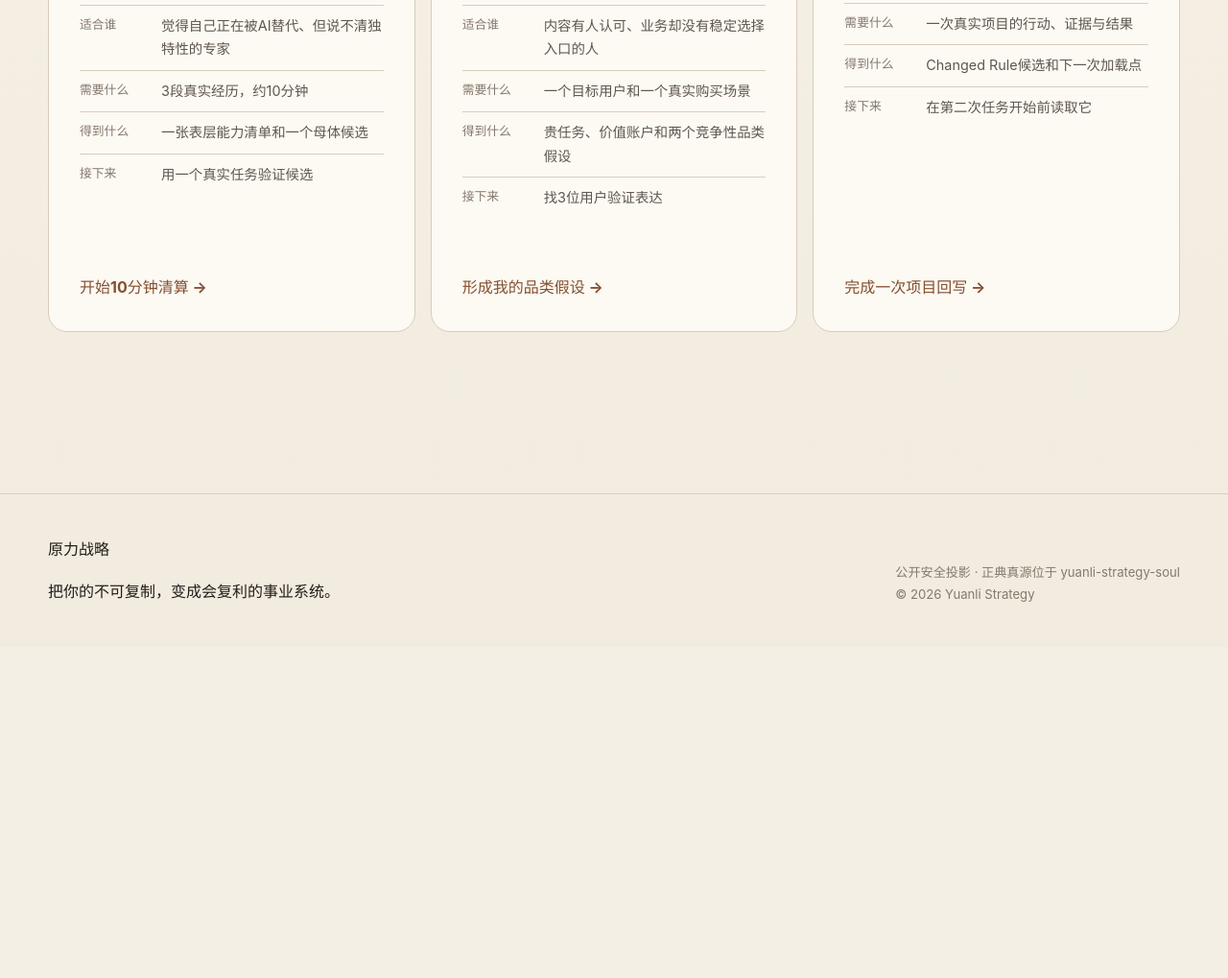
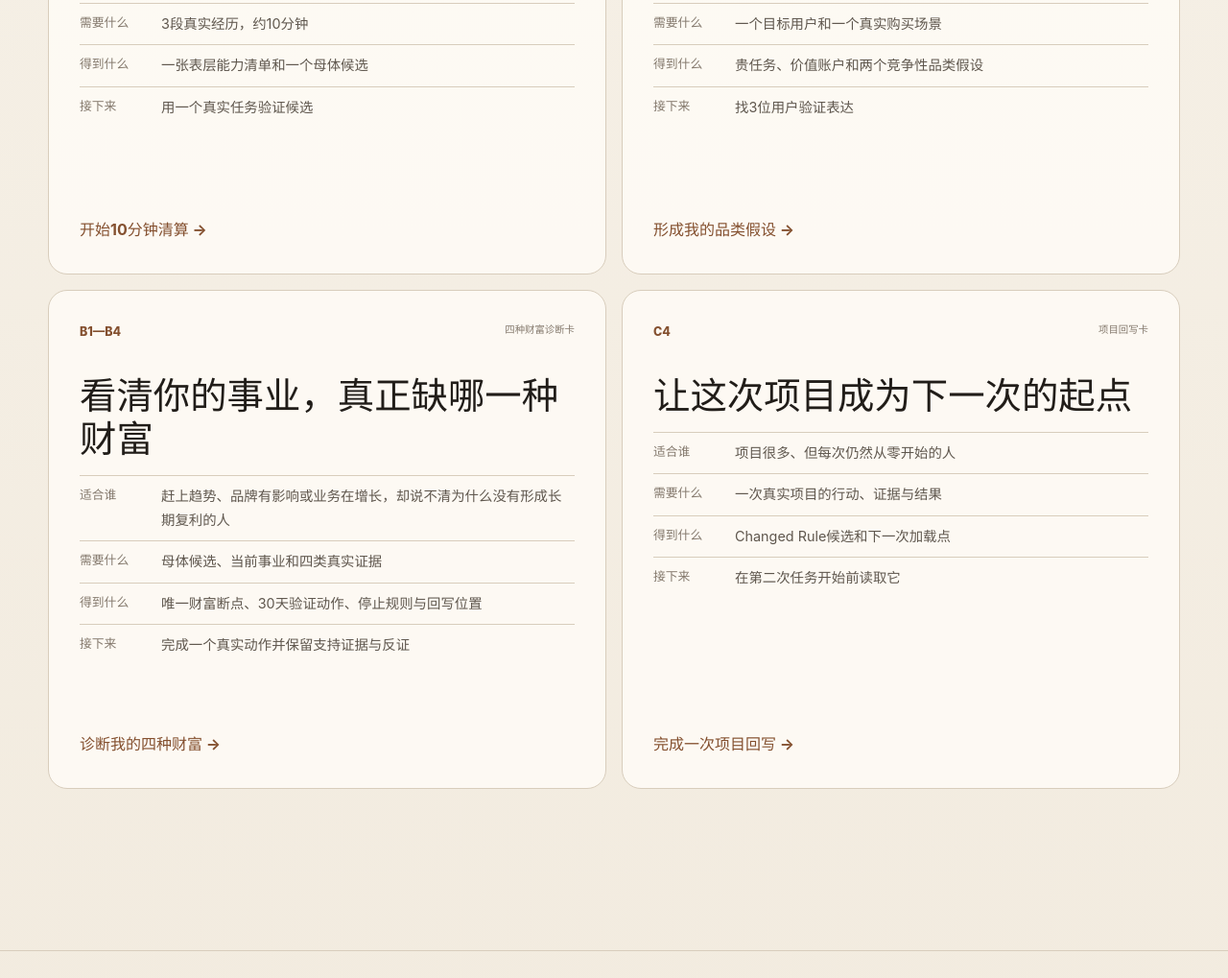
Before and after one commit to moonstachain/yuanli-strategy-web, an Astro site: page /yuanli-strategy-web/tools in a window 1280 px wide. Shown: the part 946-1965 px from the top of the page at 96% size. Before the commit the page ends 1620 px from the top, so only its background shows below. Built offline with nearby package versions, Linux system fonts and the light colour scheme; Astro itself is replaced by a stand-in of ours.

Commit message:
feat: 将四种财富诊断卡接入工具中心

```diff
--- a/src/pages/tools/index.astro
+++ b/src/pages/tools/index.astro
@@ -23,6 +23,17 @@ const tools = [
     next: '找3位用户验证表达',
     href: `${base}/tools/category-hypothesis/`,
     action: '形成我的品类假设',
+  },
+  {
+    module: 'B1—B4',
+    title: '看清你的事业，真正缺哪一种财富',
+    name: '四种财富诊断卡',
+    forWhom: '赶上趋势、品牌有影响或业务在增长，却说不清为什么没有形成长期复利的人',
+    input: '母体候选、当前事业和四类真实证据',
+    output: '唯一财富断点、30天验证动作、停止规则与回写位置',
+    next: '完成一个真实动作并保留支持证据与反证',
+    href: `${base}/tools/four-wealth-audit/`,
+    action: '诊断我的四种财富',
   },
   {
     module: 'C4',
@@ -65,8 +76,8 @@ const tools = [
   </section>
 </BaseLayout>
 <style>
-  .tool-result-grid { display: grid; grid-template-columns: repeat(3, minmax(0, 1fr)); gap: var(--sp-5); }
-  .tool-result-card { min-height: 580px; display: flex; flex-direction: column; padding: var(--sp-7); border: 1px solid var(--line); border-radius: var(--r-xl); background: var(--panel); transition: transform var(--dur-1) var(--ease), border-color var(--dur-1) var(--ease), box-shadow var(--dur-1) var(--ease); }
+  .tool-result-grid { display: grid; grid-template-columns: repeat(2, minmax(0, 1fr)); gap: var(--sp-5); }
+  .tool-result-card { min-height: 520px; display: flex; flex-direction: column; padding: var(--sp-7); border: 1px solid var(--line); border-radius: var(--r-xl); background: var(--panel); transition: transform var(--dur-1) var(--ease), border-color var(--dur-1) var(--ease), box-shadow var(--dur-1) var(--ease); }
   .tool-result-card:hover { transform: translateY(var(--lift)); border-color: var(--accent); box-shadow: var(--shadow); color: var(--ink); }
   .tool-result-head { display: flex; justify-content: space-between; gap: var(--sp-4); color: var(--ink3); font-size: .78rem; }
   .tool-result-head span { color: var(--accent); font-weight: 800; }
```
